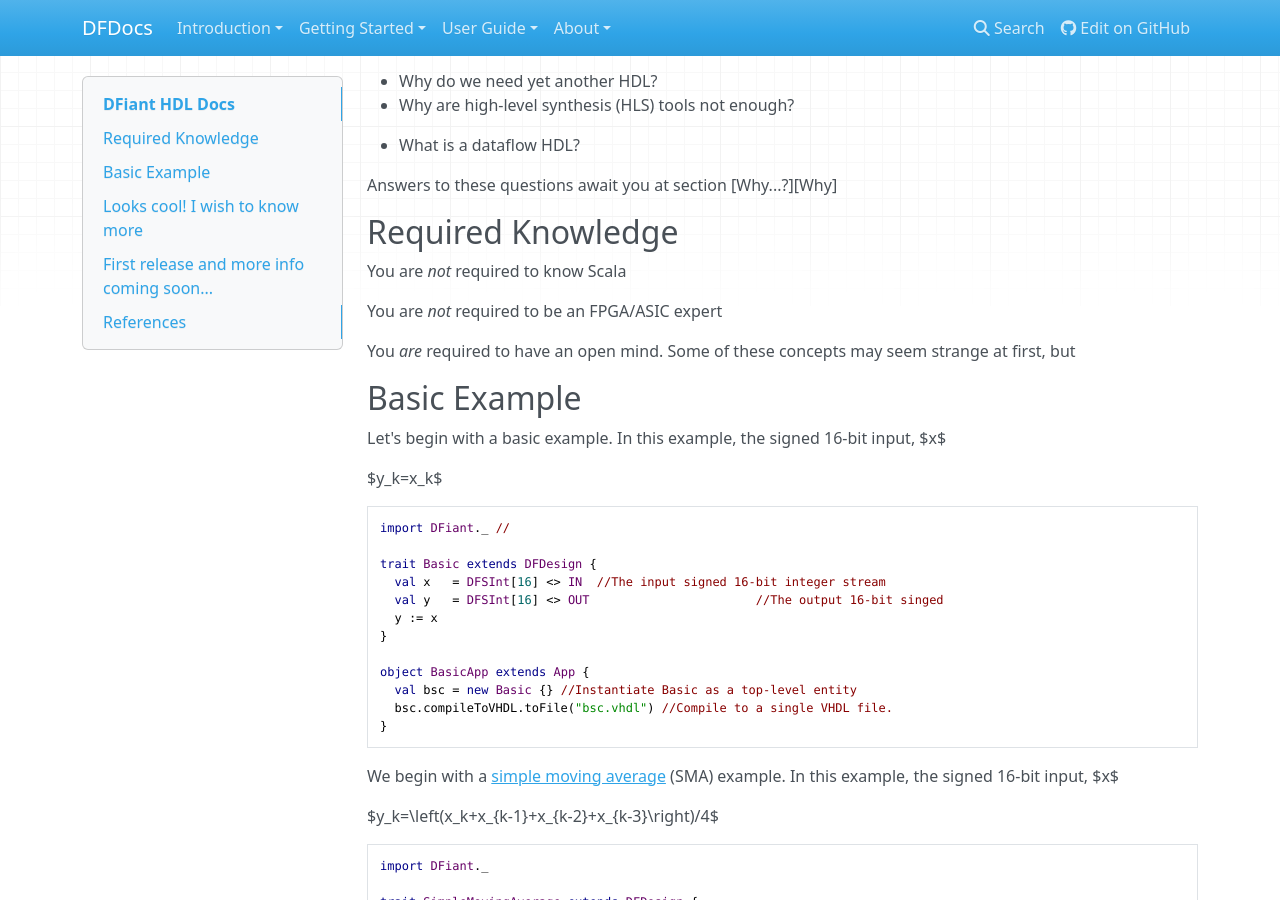
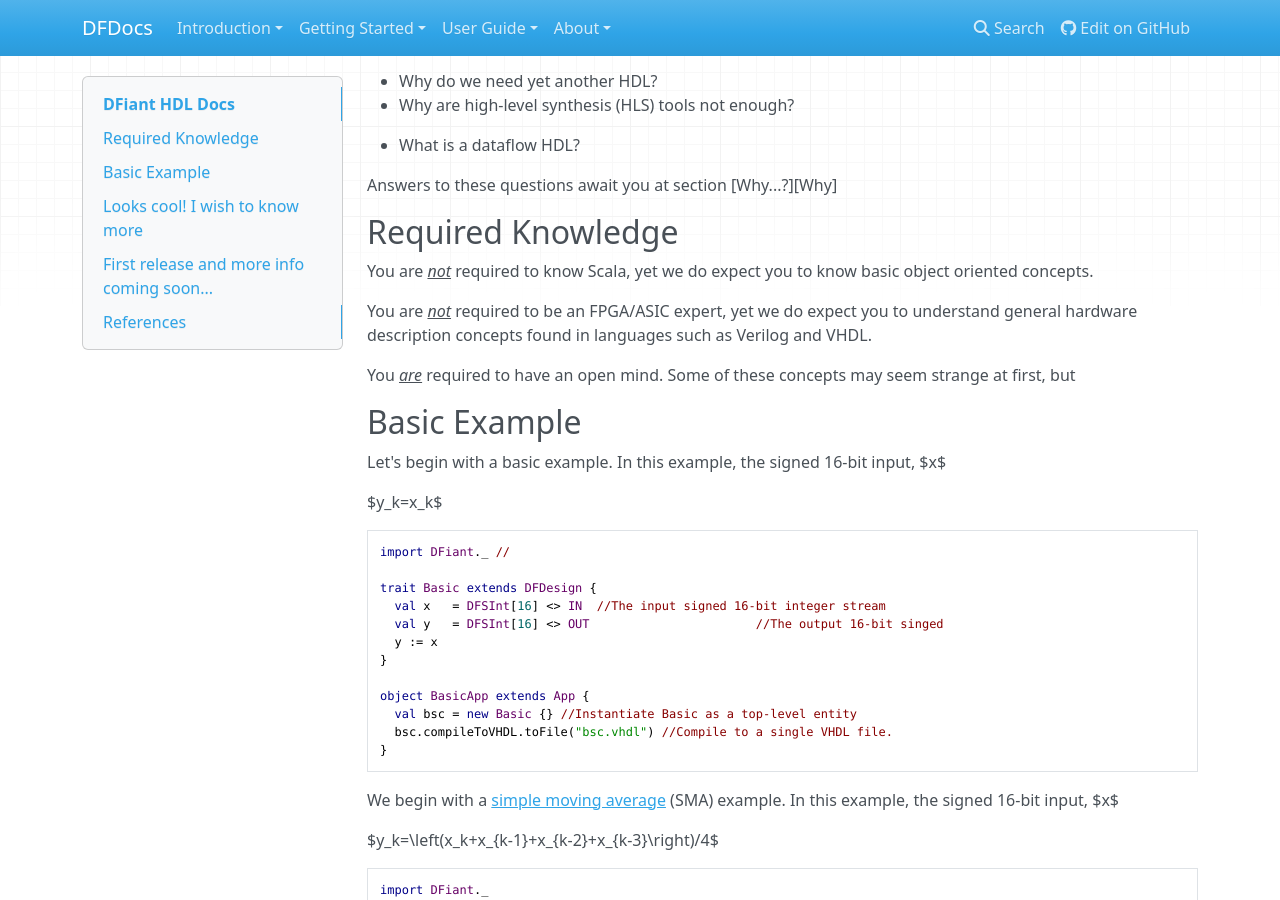
Before and after one commit to DFiantHDL/DFHDL, an MkDocs documentation site: the page built from doc/official/docs/index.md, in a window 1280 px wide and 900 px high, scrolled down 432 px. Built offline with MkDocs 1.6.1, drawn with Linux system fonts in a browser that asks for light colours; nearby versions of some CDN libraries.

Commit message:
documentation

```diff
--- a/doc/official/docs/index.md
+++ b/doc/official/docs/index.md
@@ -23,11 +23,11 @@ Answers to these questions await you at section [Why...?][Why]
 
 ## Required Knowledge
 
-You are *not* required to know Scala
+You are *<u>not</u>* required to know Scala, yet we do expect you to know basic object oriented concepts.
 
-You are *not* required to be an FPGA/ASIC expert
+You are *<u>not</u>* required to be an FPGA/ASIC expert, yet we do expect you to understand general hardware description concepts found in languages such as Verilog and VHDL.
 
-You *are* required to have an open mind. Some of these concepts may seem strange at first, but
+You *<u>are</u>* required to have an open mind. Some of these concepts may seem strange at first, but
 
 
 
```
